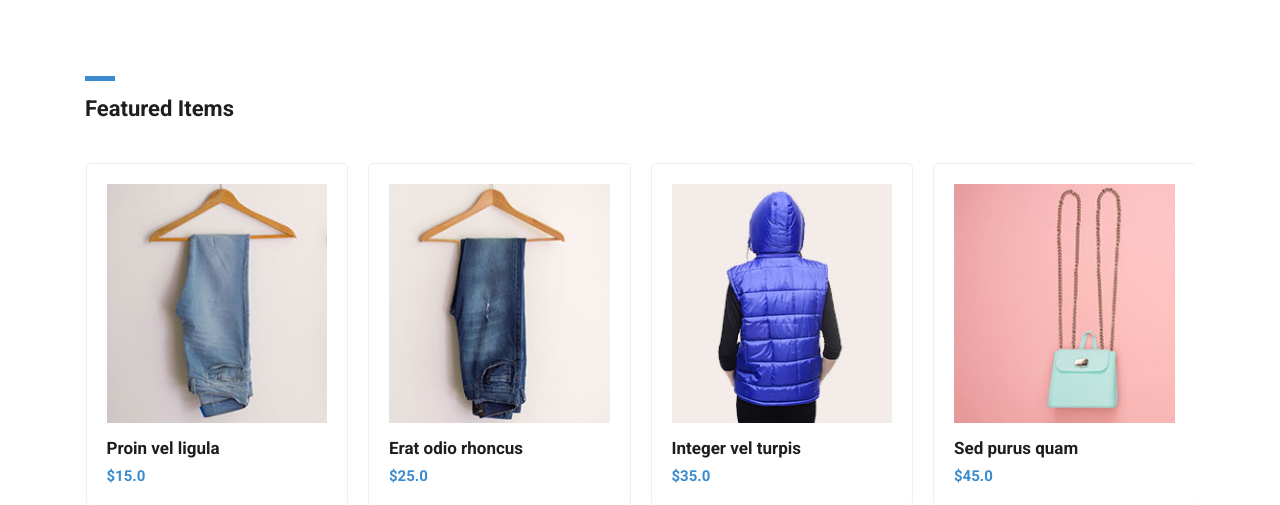
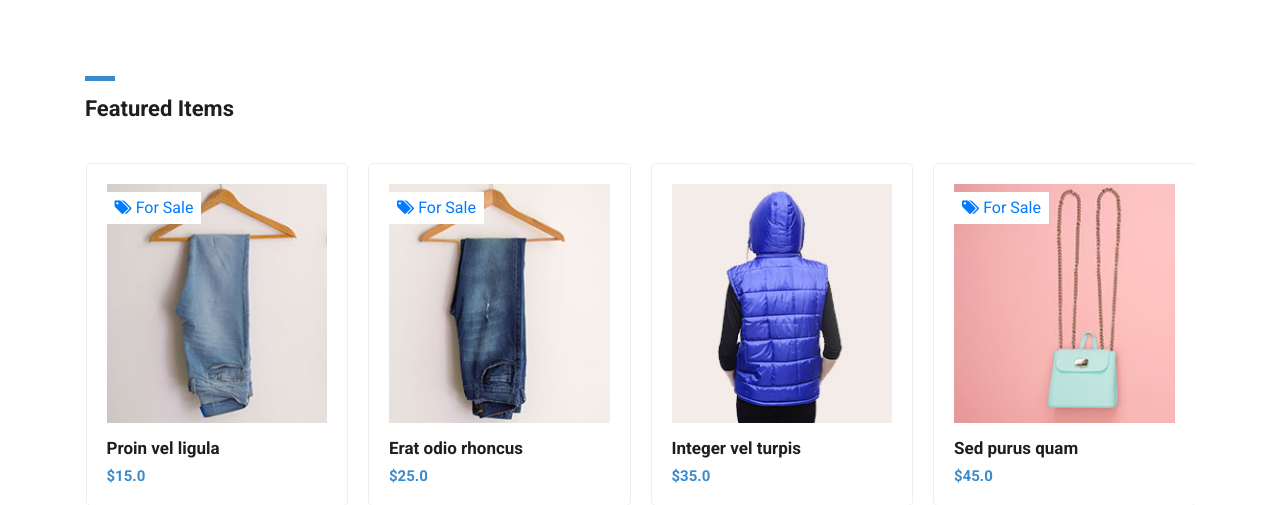
Before and after one commit to lauphern/first-django, a Django app: page / in a window 1280 px wide. Shown: the part 822-1327 px from the top of the page. Run offline with Django 3.2, Linux system fonts and the light colour scheme; some libraries are stand-ins or nearby versions.

Commit message:
added if statement for on sale items

```diff
--- a/assets/css/tooplate-main.css
+++ b/assets/css/tooplate-main.css
@@ -171,6 +171,12 @@ a {
 }
 .featured-item:hover {
 	opacity: 0.9;
+}
+.featured-item span.sale {
+	background-color: white;
+	position: absolute;
+	margin-top: 0.5rem;
+	padding: 0.25rem 0.5rem;
 }
 .featured-item img {
 	width: 100%;
--- a/shop/models.py
+++ b/shop/models.py
@@ -2,7 +2,8 @@ from django.db import models
 
 # Create your models here.
 class Item:
-  id : int
-  name : str
+  id: int
+  name: str
   image: str
   price: int
+  sale: bool
--- a/shop/views.py
+++ b/shop/views.py
@@ -9,46 +9,55 @@ def index(request):
   item1.name = "Proin vel ligula"
   item1.image = "item-01.jpg"
   item1.price = 15.00
+  item1.sale = True
 
   item2 = Item()
   item2.name = "Erat odio rhoncus"
   item2.image = "item-02.jpg"
   item2.price = 25.00
+  item2.sale = True
 
   item3 = Item()
   item3.name = "Integer vel turpis"
   item3.image = "item-03.jpg"
   item3.price = 35.00
+  item3.sale = False
 
   item4 = Item()
   item4.name = "Sed purus quam"
   item4.image = "item-04.jpg"
   item4.price = 45.00
+  item4.sale = True
 
   item5 = Item()
   item5.name = "Morbi aliquet"
   item5.image = "item-05.jpg"
   item5.price = 55.00
+  item5.sale = True
 
   item6 = Item()
   item6.name = "Urna ac diam"
   item6.image = "item-06.jpg"
   item6.price = 65.00
+  item6.sale = False
 
   item7 = Item()
   item7.name = "Proin eget imperdiet"
   item7.image = "item-04.jpg"
   item7.price = 75.00
+  item7.sale = True
 
   item8 = Item()
   item8.name = "Nullam risus nisl"
   item8.image = "item-05.jpg"
   item8.price = 85.00
+  item8.sale = False
 
   item9 = Item()
   item9.name = "Cras tempus"
   item9.image = "item-06.jpg"
   item9.price = 95.00
+  item9.sale = False
 
   items = [item1, item2, item3, item4, item5, item6, item7, item8, item9]
 
--- a/static/css/tooplate-main.css
+++ b/static/css/tooplate-main.css
@@ -171,6 +171,12 @@ a {
 }
 .featured-item:hover {
 	opacity: 0.9;
+}
+.featured-item span.sale {
+	background-color: white;
+	position: absolute;
+	margin-top: 0.5rem;
+	padding: 0.25rem 0.5rem;
 }
 .featured-item img {
 	width: 100%;
--- a/templates/index.html
+++ b/templates/index.html
@@ -104,6 +104,9 @@ https://www.tooplate.com/view/2114-pixie
               {% for item in items %}
                 <a href="single-product.html">
                   <div class="featured-item">
+                    {% if item.sale %}
+                      <span class="sale"><i class="fa fa-tags"></i>&nbsp;For Sale</span>
+                    {% endif %}
                     <img src="{{baseUrl}}/{{item.image}}">
                     <h4>{{item.name}}</h4>
                     <h6>${{item.price}}</h6>
```
